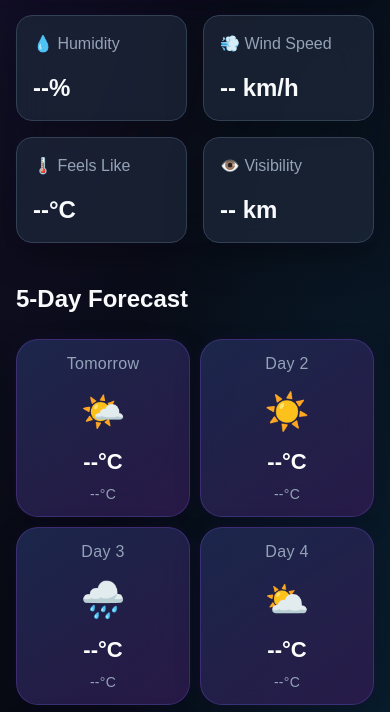
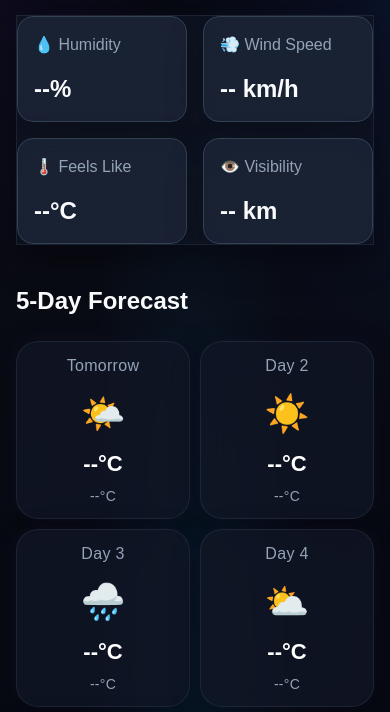
Before and after one commit to mithuajs/Weather-App, a plain HTML site: page index.html in a window 390 px wide. Shown: the part 732-1444 px from the top of the page. Drawn offline with nearby package versions, Linux system fonts and the light colour scheme.

Commit message:
mobile responcive modify

```diff
--- a/css/style.css
+++ b/css/style.css
@@ -587,3 +587,55 @@ body.light-mode #recentSearches p {
             0 0 15px rgba(124, 58, 237, 0.08);
     }
 }
+
+
+/* =====================================
+   PREMIUM MOBILE DARK MODE
+===================================== */
+
+@media (max-width: 768px) {
+
+    body:not(.light-mode) {
+        background-color: #050609;
+
+        background-image:
+            radial-gradient(
+                ellipse at 0% 0%,
+                rgba(124, 58, 237, 0.20),
+                transparent 42%
+            ),
+            radial-gradient(
+                ellipse at 100% 25%,
+                rgba(37, 99, 235, 0.16),
+                transparent 40%
+            ),
+            radial-gradient(
+                ellipse at 50% 100%,
+                rgba(14, 165, 233, 0.12),
+                transparent 45%
+            ),
+            linear-gradient(
+                145deg,
+                #050609,
+                #090b14 55%,
+                #060811
+            );
+
+        background-attachment: scroll;
+        background-size: cover;
+        background-repeat: no-repeat;
+    }
+
+    body:not(.light-mode) #weatherContent > div,
+    body:not(.light-mode) #forecastContainer > div {
+        background: rgba(17, 22, 38, 0.78);
+        border: 1px solid rgba(148, 163, 184, 0.12);
+
+        box-shadow:
+            0 8px 28px rgba(0, 0, 0, 0.35),
+            0 0 18px rgba(99, 102, 241, 0.07);
+
+        backdrop-filter: blur(14px);
+        -webkit-backdrop-filter: blur(14px);
+    }
+}
```
Also changed, not shown: js/app.js (line endings or trailing spaces).
